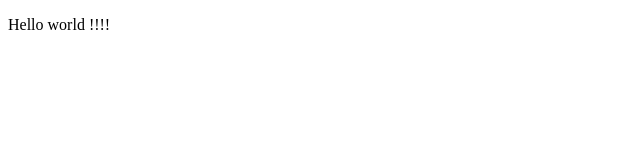
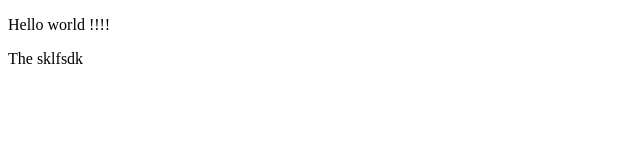
Before and after one commit to GrinJek1/project, a plain HTML site: page index.html in a window 1280 px wide. Shown: the full height of the page, 0-640 px from the left. Drawn offline with Linux system fonts and the light colour scheme; files whose address does not match are found by name.

Commit message:
index.html mod

```diff
--- a/index.html
+++ b/index.html
@@ -9,6 +9,7 @@
 <body>
 
     <p>Hello world  !!!!</p>
+    <p>The sklfsdk</p>
 
     <!-- <script>
         alert(1);
```
